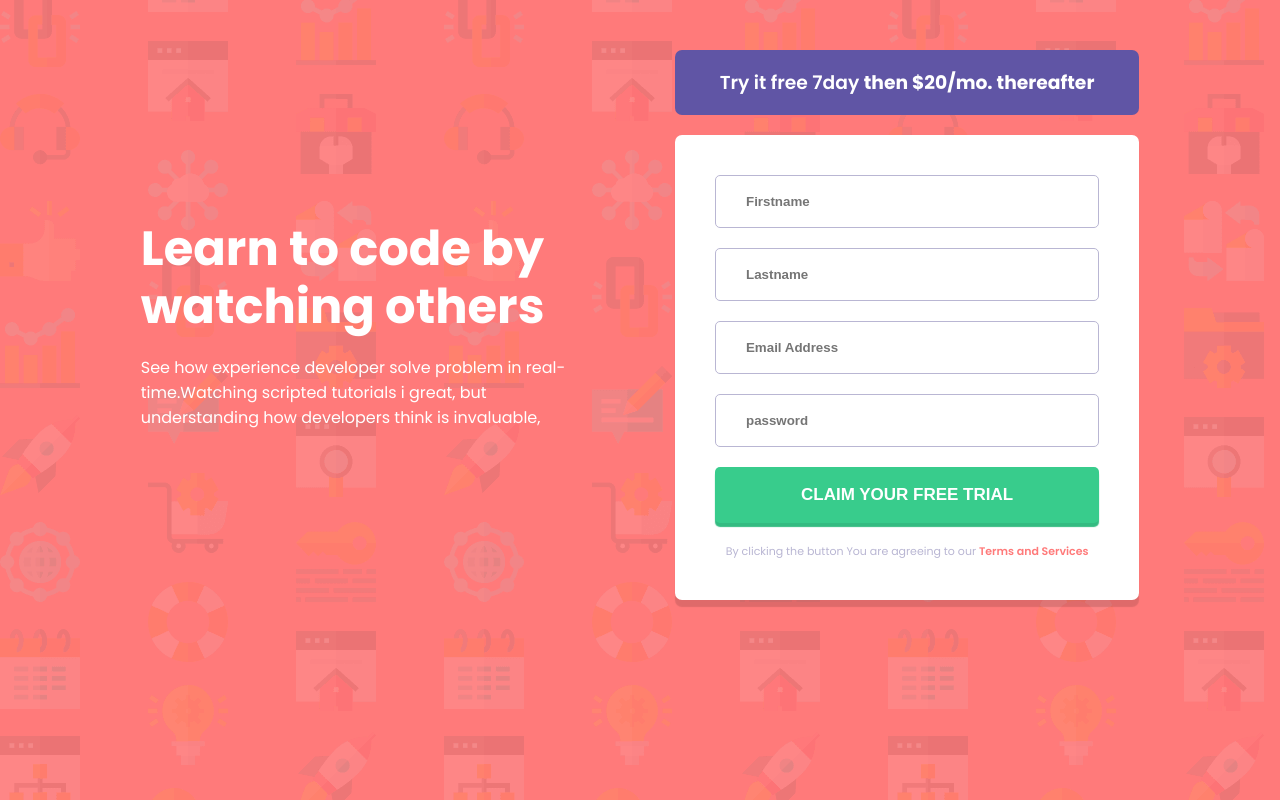
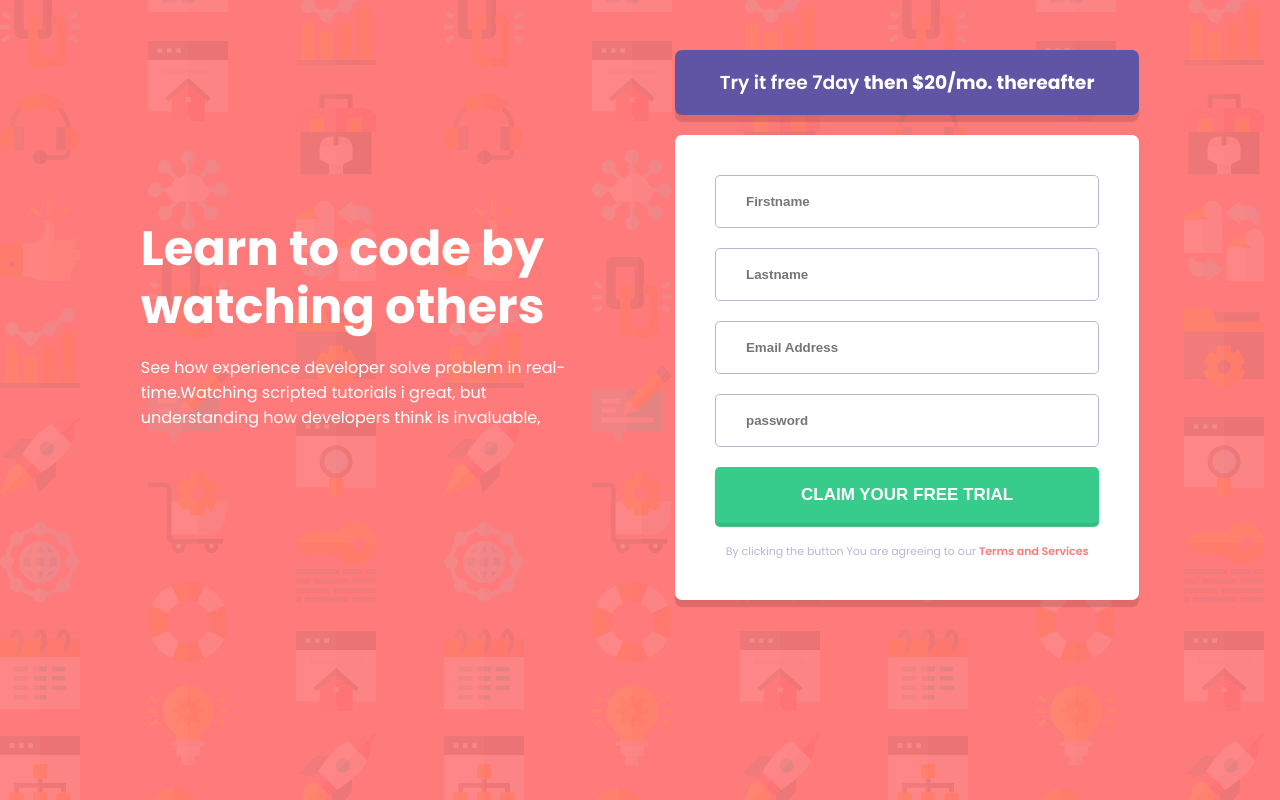
Before and after one commit to iamtemilolah/Responsive-Form, a plain HTML site: page index.html in a window 1280 px wide. Drawn offline with Linux system fonts and the light colour scheme.

Commit message:
Update style.css

```diff
--- a/style.css
+++ b/style.css
@@ -57,7 +57,7 @@ h1 {
     color: #fff;
     border-radius: 7px;
     margin-bottom: 20px;
-     box-shadow: 0 7px 1px rgba(0, 0, 0, 0.124)1
+     box-shadow: 0 7px 1px rgba(0, 0, 0, 0.124);
 }
 
 .box span {
```
